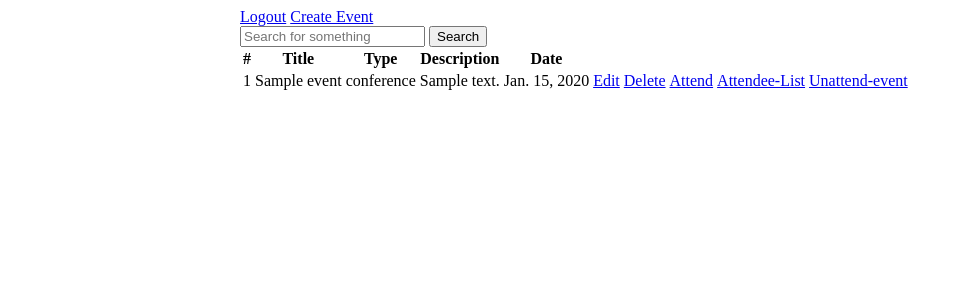
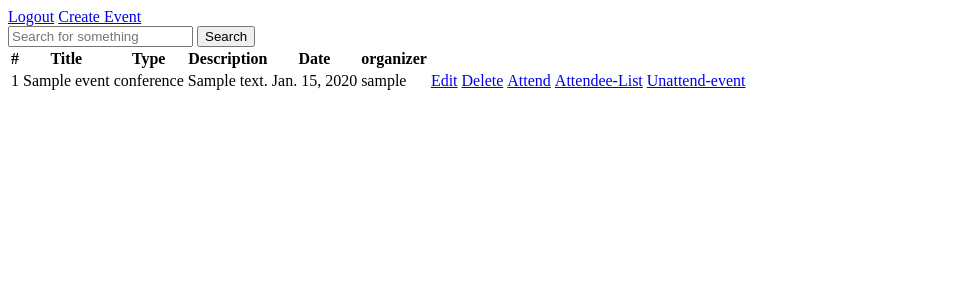
Before and after one commit to BehrozKarim/Event-Scheduling-Platform, a Django app: page / in a window 1280 px wide. Shown: the top 300 px of the page, without its empty margins (0-963 px from the left). Run offline with Django 4.2, Linux system fonts and the light colour scheme; a user stored in the database is signed in; tables that the repository leaves empty hold one stand-in row (values such as "Sample post").

Commit message:
chore(event): edit and delete button only visible to organizer

```diff
--- a/event_scheduling_platform/event/templates/home.html
+++ b/event_scheduling_platform/event/templates/home.html
@@ -6,7 +6,7 @@
     <title>Home Page</title>
 </head>
 <body>
-    <div class="container" style="width: 800px; margin:0 auto;">
+    <div class="container" style="width: 100%; margin:0 auto;">
         {% if user.is_authenticated %}
         <a href="{% url 'logout' %}">Logout</a>
         <a href="{% url 'event-create' %}">Create Event</a>
@@ -29,6 +29,7 @@
                     <th>Type</th>
                     <th>Description</th>
                     <th>Date</th>
+                    <th>organizer</th>
                     <th></th>
                     <th></th>
                     <th></th>
@@ -44,6 +45,8 @@
                       <td>{{ event.type }}</td>
                       <td>{{ event.description }}</td>
                       <td>{{ event.date }}</td>
+                      <td>{{ event.organizer }}</td>
+                      {% if event.organizer == user %}
                       <td>
                          <a class="btn btn-info" href="{% url 'event-edit' event.pk %}" title="edit"> Edit
                             <i class="fa fa-edit"></i>
@@ -55,6 +58,10 @@
                             <i class="fa fa-trash"></i>
                         </a>
                        </td>
+                       {% else %}
+                       <td></td>
+                       <td></td>
+                          {% endif %}
                        <td>
                         <a class="btn btn-danger" href="{% url 'attend-event' event.pk%}" title="add"> Attend
                             <i class="fa fa-trash"></i>
--- a/event_scheduling_platform/event/views.py
+++ b/event_scheduling_platform/event/views.py
@@ -50,6 +50,7 @@ class EventDeleteView(LoginRequiredMixin, DeleteView):
     model = Event
     template_name = 'delete_event.html'
     success_url = reverse_lazy('event-list')
+
     def dispatch(self, request, *args, **kwargs):
         obj = self.get_object()
         if obj.organizer != request.user:
@@ -80,10 +81,12 @@ def search_feature(request):
         return render(request, 'home.html',{})
 
 def attend_event(request, pk):
-    print("attend_event", pk)
+    attendees = Attendee.objects.filter(event=pk)
+    for attendee in attendees:
+        if attendee.user == request.user:
+            return redirect('event-list')
     queryset = Attendee(user=request.user, event=Event.objects.get(pk=pk))
     queryset.save()
-    print("After Save")
     return redirect('event-list')
 
 def attendee_list(request, pk):
```
